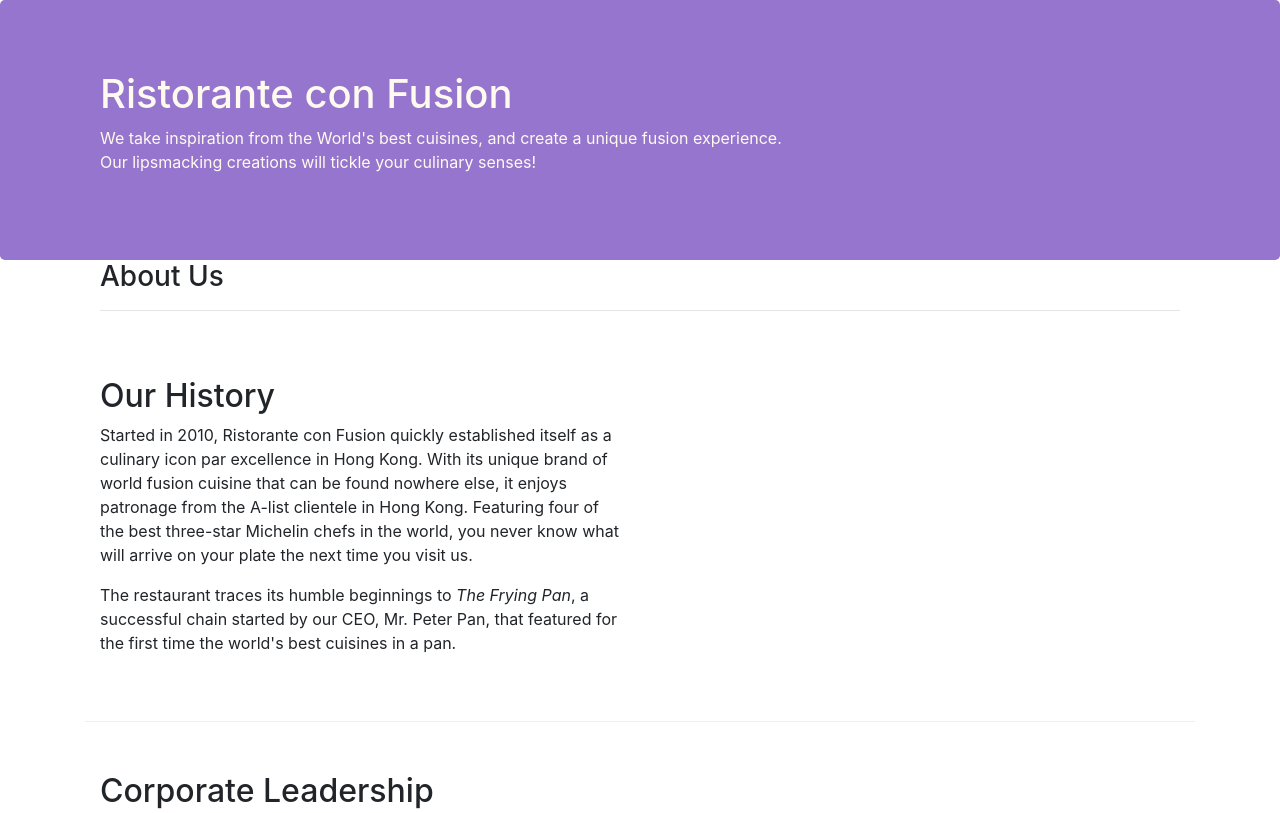
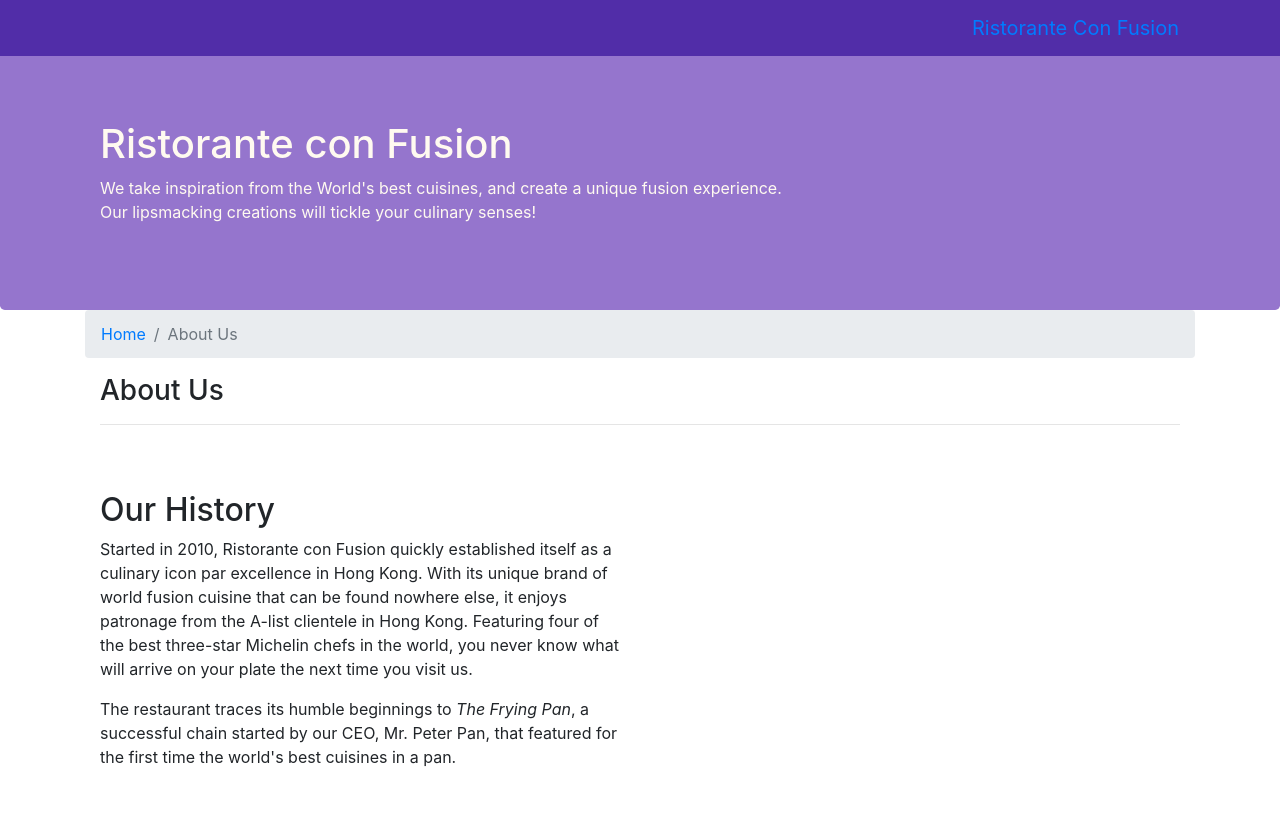
Before and after one commit to huahan82/Intro-Bootstrap, a website: page aboutus.html in a window 1280 px wide. Shown: the top 813 px of the page. Drawn offline with nearby package versions, Linux system fonts and the light colour scheme.

Commit message:
nav bar and bread crumbs

```diff
--- a/aboutus.html
+++ b/aboutus.html
@@ -10,6 +10,23 @@
 </head>
 
 <body>
+        <nav class="navbar navbar-inverse navbar-toggleable-sm fixed-top">
+                <div class="container">
+                   <button class="navbar-toggler" type="button" data-toggle="collapse" data-target="#navbar">
+                        <span class="navbar-toggler-icon"></span>
+                    </button>
+                    <a class="navbar-brand" href="./index.html">Ristorante Con Fusion</a>
+
+                    <div class="collapse navbar-collapse" id="navbar">
+                        <ul class="navbar-nav">
+                            <li class="nav-item"><a class="nav-link" href="./index.html">Home</a></li>
+                            <li class="nav-item active"><a class="nav-link" href="#">About</a></li>
+                            <li class="nav-item"><a class="nav-link" href="#">Menu</a></li>
+                            <li class="nav-item"><a class="nav-link" href="#">Contact</a></li>
+                        </ul>
+                    </div>
+                </div>
+            </nav>
 
     <header class="jumbotron">
         <div class="container">
@@ -26,6 +43,10 @@
 
     <div class="container">
         <div calss ="row row-content">
+            <ol class="col-12 breadcrumb">
+                <li class="breadcrumb-item"><a href="./index.html">Home</a></li>
+                <li class="breadcrumb-item active">About Us</li>
+            </ol>
             <div class="col-12">
                <h3>About Us</h3>
                <hr>
@@ -68,7 +89,7 @@
                 <div class="col-5 offset-1 col-sm-2">
                     <h5>Links</h5>
                     <ul class="list-unstyled">
-                        <li><a href="#">Home</a></li>
+                        <li><a href="./index.html">Home</a></li>
                         <li><a href="#">About</a></li>
                         <li><a href="#">Menu</a></li>
                         <li><a href="#">Contact</a></li>
--- a/css/styles.css
+++ b/css/styles.css
@@ -28,3 +28,10 @@ address{
     margin: 0px;
     color: #0f0f0f;
 }
+body{
+    padding: 50px 0px 0px 0px;
+    z-index: 0;
+}
+.navbar-inverse {
+    background-color : #512DA8;
+}
```
Also changed, not shown: index.html (+18 -1 lines).
